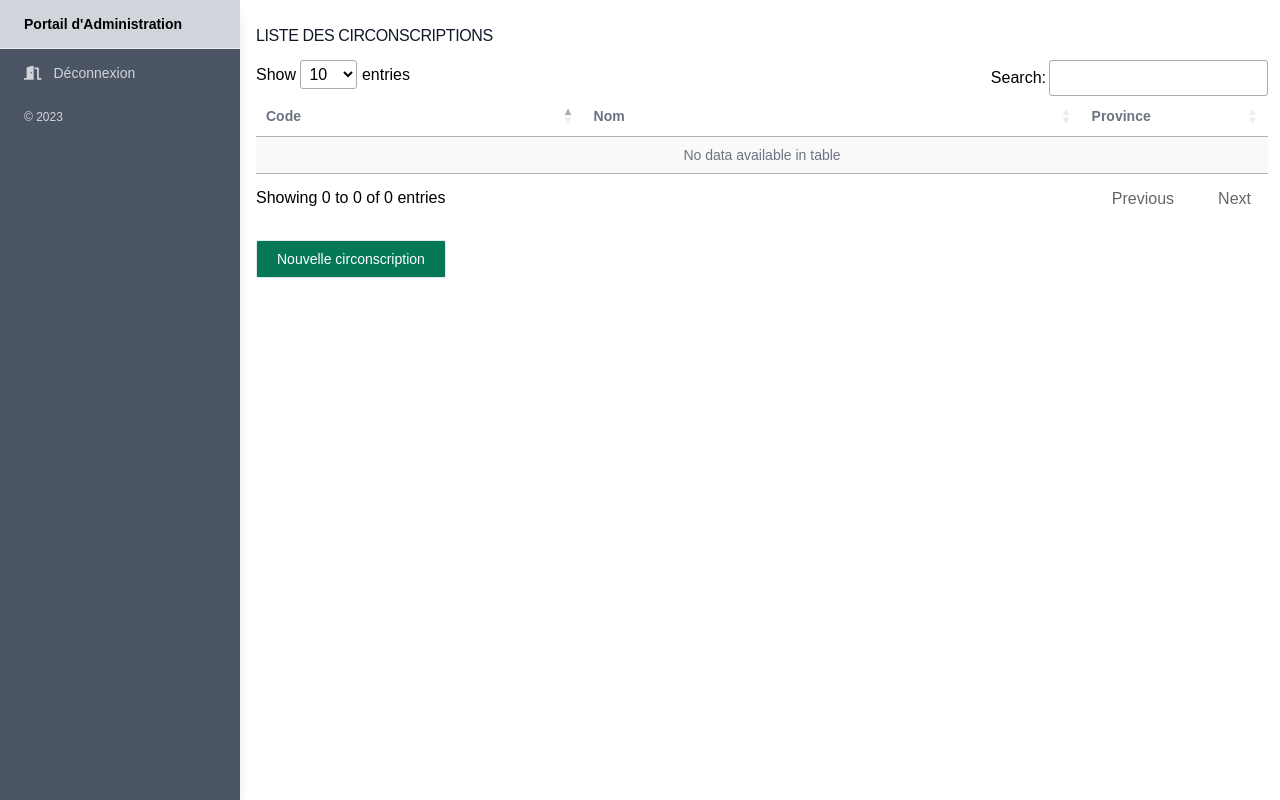
After one commit to jokashongwe/app-poli, a Symfony app: template templates/circonscription/index.html.twig in a window 1280 px wide. The commit adds this page. Run offline with Twig, Linux system fonts and the light colour scheme; the template is opened without the code that fills it, so the values that code supplies are empty; some libraries are stand-ins or nearby versions.

Commit message:
Ajout des circonscriptions

```diff
--- a/src/Controller/FederationController.php
+++ b/src/Controller/FederationController.php
@@ -44,7 +44,8 @@ class FederationController extends AbstractController
         return $this->renderForm('federation/index.html.twig', [
             'controller_name' => 'FederationController',
             'form'          => $form,
-            'federations' => $federations
+            'federations' => $federations,
+            'toast' => null
         ]);
     }
 
--- a/src/Entity/Province.php
+++ b/src/Entity/Province.php
@@ -106,4 +106,9 @@ class Province
 
         return $this;
     }
+
+    public function __toString()
+    {
+        return $this->nom;
+    }
 }
--- /dev/null
+++ b/templates/circonscription/form.html.twig
@@ -0,0 +1,36 @@
+{% if form %}
+
+    {{ form_start(form) }}
+
+        <div class="mb-6">
+            {{ form_label(form.code, 'Code ', {'label_attr': {'class': 'block mb-2 text-sm font-medium text-gray-900 dark:text-gray-300'}}) }}
+            {{ form_widget(form.code, {'attr': {'class': 'bg-gray-50 border border-gray-300 text-gray-900 text-sm rounded-lg focus:ring-blue-500 focus:border-blue-500 block w-full p-2.5 dark:bg-gray-700'}}) }}
+        </div>
+        <div class="mb-6">
+            {{ form_label(form.nom, 'Nom ', {'label_attr': {'class': 'block mb-2 text-sm font-medium text-gray-900 dark:text-gray-300'}}) }}
+            {{ form_widget(form.nom, {'attr': {'class': 'bg-gray-50 border border-gray-300 text-gray-900 text-sm rounded-lg focus:ring-blue-500 focus:border-blue-500 block w-full p-2.5 dark:bg-gray-700'}}) }}
+        </div>
+
+
+        <div class="grid grid-cols-3 gap-4" >
+            <div class="mb-6">
+                {{ form_label(form.province, 'Province ', {'label_attr': {'class': 'inline-block text-sm text-gray-600'}}) }}
+                {{ form_widget(form.province, {'attr': {'class': 'block w-full rounded-sm cursor-pointer focus:outline-none'}}) }}
+            </div>
+        </div>
+
+
+
+        {{ form_widget(form.save, {'attr': { 'id': 'cironscription_save', 'class': 'py-2 px-5 mr-2 mb-2 text-sm font-medium text-white focus:outline-none bg-green-700 rounded-sm border border-gray-200 hover:bg-green-200 hover:text-gray-800 focus:z-10 focus:ring-4 focus:ring-gray-200'}}) }}
+        <button id="closemodal" class="mt-5 py-2 px-5 mr-2 mb-2 text-sm font-medium text-white focus:outline-none bg-yellow-500 rounded-sm border hover:bg-yellow-600 hover:text-gray-800 focus:z-10 focus:ring-4 focus:ring-gray-200" type="button" data-modal-toggle="defaultModal">
+			Annuler
+		</button>
+        {% for message in app.flashes('notice') %}
+            <div style="font-size: 12px; color: red" >
+                {{ message }}
+            </div>
+        {% endfor %}
+
+        {{ form_end(form) }}
+
+{% endif %}
--- /dev/null
+++ b/templates/circonscription/index.html.twig
@@ -0,0 +1,103 @@
+{% extends 'dash.html.twig' %}
+
+{% block stylesheet %}
+<link href="/assets/css/tom-select.css" rel="stylesheet"/>
+{% endblock %}
+
+{% block title %}{% endblock %}
+
+{% block body %}
+    <div class="container">
+        <h3 class="mb-3 text-md font-200 tracking-tight uppercase text-gray-900 dark:text-white  mt-3">Liste des circonscriptions
+        </h3>
+
+        <table id="federation-data" class="display dataTable w-full text-sm text-left text-gray-500 dark:text-gray-400" style="width:100%" aria-describedby="example_info">
+            <thead>
+                <tr>
+                    <th class="sorting sorting_asc" tabindex="0" aria-controls="example" rowspan="1" colspan="1" aria-sort="ascending" aria-label="Name: activate to sort column descending" style="width: 131.172px;">Code</th>
+                    <th class="sorting" tabindex="0" aria-controls="example" rowspan="1" colspan="1" aria-label="Position: activate to sort column ascending" style="width: 218.172px;">Nom</th>
+                    <th class="sorting" tabindex="0" aria-controls="example" rowspan="1" colspan="1" aria-label="Age: activate to sort column ascending" style="width: 39.0156px;">Province</th>
+                    </tr>
+            </thead>
+            <tbody>
+                {% for circonscription in circonscriptions %}
+                        <tr class="bg-white border-b dark:bg-gray-800 dark:border-gray-700">
+                            <td class="px-6 py-4">
+                                {{ circonscription.code }}
+                            </td>
+                            <td class="px-6 py-4">
+                                {{ circonscription.nom }}
+                            </td>
+
+                           <td class="px-6 py-4">
+                                {{ circonscription.province }}
+                            </td>
+
+                        </tr>
+                    {% endfor %}
+            </tbody>
+        </table>
+        <button id="openmodal" class="mt-5 py-2 px-5 mr-2 mb-2 text-sm font-medium text-white focus:outline-none bg-green-700 rounded-sm border border-gray-200 hover:bg-green-200 hover:text-gray-800 focus:z-10 focus:ring-4 focus:ring-gray-200 dark:focus:ring-gray-700 dark:bg-gray-800 dark:text-gray-400 dark:border-gray-600 dark:hover:text-white dark:hover:bg-gray-700" type="button" data-modal-toggle="defaultModal">
+            Nouvelle circonscription
+        </button>
+
+        <!-- Main modal -->
+        <div id="defaultModal" tabindex="-1" aria-hidden="true" class="hidden overflow-y-auto overflow-x-hidden center fixed top-0 right-0 left-0 z-50 w-full md:inset-0 h-modal md:h-full">
+            <div
+                class="relative p-4 w-full max-w-2xl h-full md:h-auto">
+                <!-- Modal content -->
+                <div
+                    class="relative bg-white rounded-lg shadow dark:bg-gray-700">
+                    <!-- Modal header -->
+                    <div class="flex justify-between items-start p-5 rounded-t border-b dark:border-gray-600">
+                        <h3 class="text-xl font-semibold text-gray-900 lg:text-2xl dark:text-white">
+                            Nouvelle circonscription
+                        </h3>
+                        <button type="button" class="text-gray-400 bg-transparent hover:bg-gray-200 hover:text-gray-900 rounded-lg text-sm p-1.5 ml-auto inline-flex items-center dark:hover:bg-gray-600 dark:hover:text-white" data-modal-toggle="defaultModal">
+                            <svg class="w-5 h-5" fill="currentColor" viewbox="0 0 20 20" xmlns="http://www.w3.org/2000/svg">
+                                <path fill-rule="evenodd" d="M4.293 4.293a1 1 0 011.414 0L10 8.586l4.293-4.293a1 1 0 111.414 1.414L11.414 10l4.293 4.293a1 1 0 01-1.414 1.414L10 11.414l-4.293 4.293a1 1 0 01-1.414-1.414L8.586 10 4.293 5.707a1 1 0 010-1.414z" clip-rule="evenodd"></path>
+                            </svg>
+                        </button>
+                    </div>
+                    <!-- Modal body -->
+                    <div class="p-6 space-y-6">
+                        {% include "circonscription/form.html.twig" %}
+                    </div>
+                </div>
+            </div>
+        </div>
+    </div>
+    <script src="https://code.jquery.com/jquery-3.5.1.js"  ></script>
+    <script src="https://cdn.datatables.net/1.11.5/js/jquery.dataTables.min.js" ></script>
+
+    <script>
+
+        document.addEventListener('DOMContentLoaded', function () {
+            let table = new DataTable('#federation-data', {
+                language: {
+                    url: 'https://cdn.datatables.net/plug-ins/1.11.5/i18n/fr-FR.json'
+                }
+            });
+        });
+        let modal = document.getElementById("defaultModal");
+        let btn = document.getElementById("openmodal");
+        let btnClose = document.getElementById("closemodal");
+
+        let federation = {}
+        btn.onclick = function () {
+            let btnSave = document.getElementById("circonscription_save");
+            btnSave.textContent = "Nouvelle circonscription"
+            modal.style.display = "block";
+        }
+        btnClose.onclick = function(){
+            modal.style.display = "none";
+        }
+
+    </script>
+    <script src="assets/js/tom-select.complete.min.js"></script>
+    <script>
+        new TomSelect('#circonscription_federations   ', {
+            maxItems: 5,
+        });
+    </script>
+{% endblock %}
--- a/templates/dash.html.twig
+++ b/templates/dash.html.twig
@@ -65,6 +65,15 @@
 
                     {% endif %}
                     <hr/>
+                    {% if is_granted("ROLE_ELECTORAL") or is_granted("ROLE_ADMIN") %}
+                    <li class="relative">
+                        <a href="{{ path('app_circonscription') }}" class="flex items-center text-sm py-4 px-6 h-12 overflow-hidden text-gray-300 text-ellipsis whitespace-nowrap  hover:text-gray-900 hover:bg-gray-100 transition duration-300 ease-in-out" href="#!" data-mdb-ripple="true" data-mdb-ripple-color="dark">
+                            <i class="fas fa-map-marker fa-1x fa-fw"></i>
+                            <span class="pl-2"> Gestion des circonscriptions</span>
+                        </a>
+                    </li>
+
+                    {% endif %}
                     <li class="relative">
                         <a class="flex items-center text-sm py-4 px-6 h-12 overflow-hidden text-gray-300 text-ellipsis whitespace-nowrap  hover:text-gray-900 hover:bg-gray-100 transition duration-300 ease-in-out" href="{{ path('logout') }}" data-mdb-ripple="true" data-mdb-ripple-color="dark">
                             <i class="fas fa-door-open fa-1x fa-fw"></i>
```
Also changed, not shown: src/Controller/CirconscriptionController.php (added, +44 -0 lines), src/Form/Type/CirconscriptionType.php (added, +30 -0 lines).
